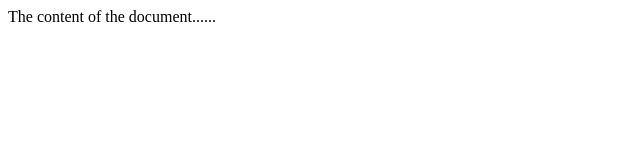
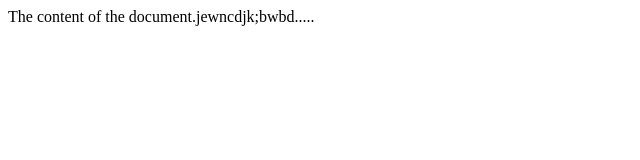
Before and after one commit to Dineshjnld/dunedxnwnjxd, a plain HTML site: page index.html in a window 1280 px wide. Shown: the whole page, without its empty margins (0-640 px from the left). Drawn offline with Linux system fonts and the light colour scheme.

Commit message:
Update index.html

```diff
--- a/index.html
+++ b/index.html
@@ -5,7 +5,7 @@
 </head>
 
 <body>
-The content of the document......
+The content of the document.jewncdjk;bwbd.....
 </body>
 
 </html>
```
